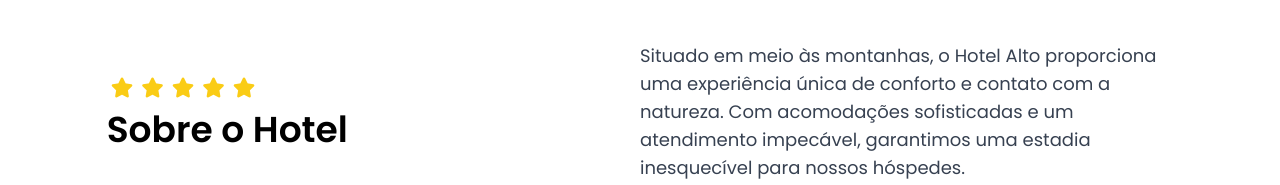
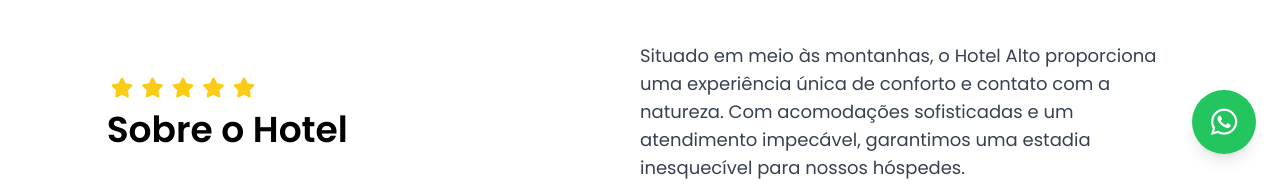
Before and after one commit to GabrielBaumann/hotel-front, a plain HTML site: page index.html in a window 1280 px wide. Shown: the part 622-807 px from the top of the page. Drawn offline with nearby package versions, Linux system fonts and the light colour scheme.

Commit message:
whatsapp

```diff
--- a/index.html
+++ b/index.html
@@ -9,6 +9,10 @@
     <link rel="stylesheet" href="https://cdnjs.cloudflare.com/ajax/libs/font-awesome/6.4.0/css/all.min.css">
 </head>
 <body class="bg-gray-100 font-[Poppins]">
+
+    <a href="https://wa.me/559412345678" target="_blank" class="fixed bottom-6 right-6 bg-green-500 hover:bg-green-600 text-white w-16 h-16 rounded-full flex items-center justify-center text-3xl shadow-lg z-40 transition-all duration-300 hover:scale-110">
+        <i class="fab fa-whatsapp"></i>
+    </a>
 
     <!-- Header com z-index mais alto (z-50) -->
     <header class="fixed top-0 left-0 w-full p-4 md:p-6 bg-transparent md:bg-white text-white md:text-black z-50 text-lg transition-all duration-300" id="main-header">
```
